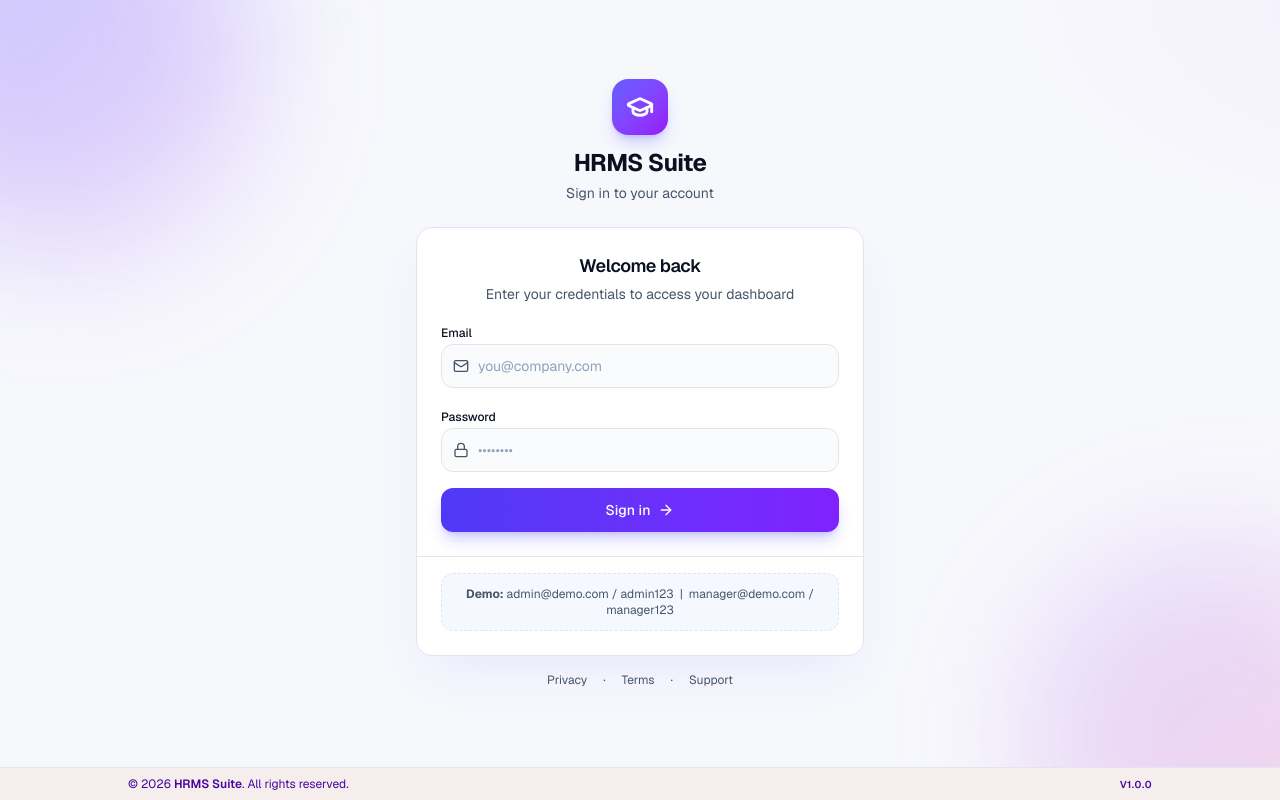
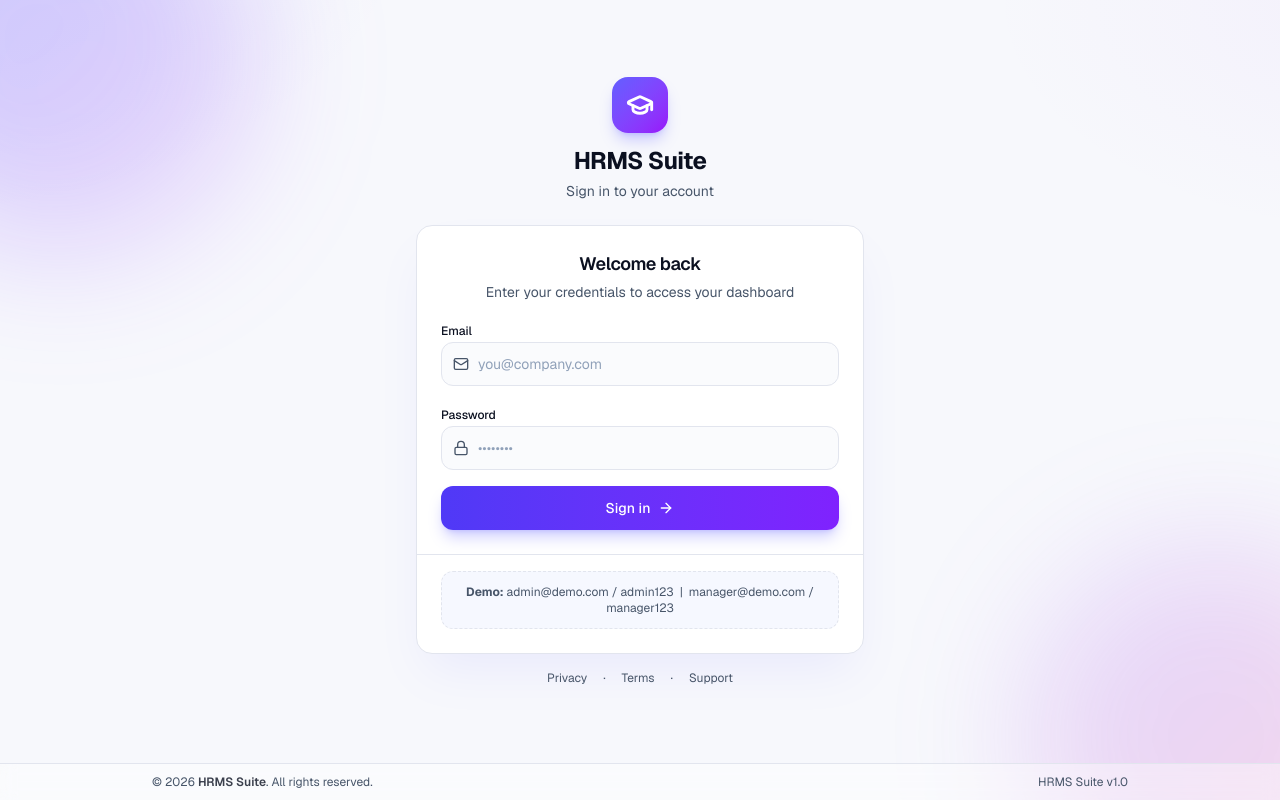
Before and after one commit to kvikas063/SKWebApp, a Next.js app: page /login in a window 1280 px wide. Built offline with nearby package versions, Linux system fonts and the light colour scheme.

Commit message:
Feature/login data (#3)
* demo data added, will be removed later

* Fixed login footer and vercel deployment issue

```diff
--- a/package.json
+++ b/package.json
@@ -29,6 +29,7 @@
   "dependencies": {
     "@auth/prisma-adapter": "^2.9.1",
     "@hookform/resolvers": "^5.0.1",
+    "@next/bundle-analyzer": "^16.3.5",
     "@prisma/client": "^6.8.2",
     "@radix-ui/react-avatar": "^1.1.10",
     "@radix-ui/react-dialog": "^1.1.14",
--- a/src/app/login/page.tsx
+++ b/src/app/login/page.tsx
@@ -135,14 +135,12 @@ function LoginForm() {
         </div>
       </main>
 
-      <footer className="relative z-10 mt-auto border-t border-white/10 px-4 py-2 backdrop-blur-md dark:border-white/5" style={{ backgroundColor: "#f5eeed", color: "#48069e" }}>
-        <div className="mx-auto flex max-w-5xl flex-col items-center justify-between gap-3 sm:flex-row">
-          <p className="text-xs">
-            © {new Date().getFullYear()} <span className="font-semibold">HRMS Suite</span>. All rights reserved.
+      <footer className="relative z-10 mt-auto border-t bg-card/40 backdrop-blur-sm">
+        <div className="mx-auto flex max-w-5xl flex-col items-center justify-between gap-3 px-4 py-2.5 text-xs text-muted-foreground sm:flex-row sm:px-6">
+          <p>
+            © {new Date().getFullYear()} <span className="font-semibold text-foreground/80">HRMS Suite</span>. All rights reserved.
           </p>
-          <span className="text-[10px] font-semibold uppercase tracking-wider">
-            v1.0.0
-          </span>
+          <span>HRMS Suite v1.0</span>
         </div>
       </footer>
     </div>
--- a/src/middleware.ts
+++ b/src/middleware.ts
@@ -1,19 +1,24 @@
-import { auth } from "@/auth";
+import { getToken } from "next-auth/jwt";
 import { NextResponse } from "next/server";
 
 const publicPaths = ["/login", "/api/auth", "/privacy", "/terms", "/support"];
 
-export default auth((req) => {
-  const { pathname } = req.nextUrl;
+export async function middleware(req: Request) {
+  const { pathname } = new URL(req.url);
   const isPublic = publicPaths.some((p) => pathname.startsWith(p));
 
-  if (!req.auth && !isPublic) {
+  const token = await getToken({
+    req,
+    secret: process.env.AUTH_SECRET,
+  });
+
+  if (!token && !isPublic) {
     const loginUrl = new URL("/login", req.url);
     loginUrl.searchParams.set("callbackUrl", pathname);
     return NextResponse.redirect(loginUrl);
   }
 
-  if (req.auth && pathname === "/login") {
+  if (token && pathname === "/login") {
     return NextResponse.redirect(new URL("/dashboard", req.url));
   }
 
@@ -22,7 +27,7 @@ export default auth((req) => {
   return NextResponse.next({
     request: { headers: requestHeaders },
   });
-});
+}
 
 export const config = {
   matcher: ["/((?!_next/static|_next/image|favicon.ico|.*\\..*).*)"],
```
Also changed, not shown: 1 other file (tests, documents, lock files or other folders).
